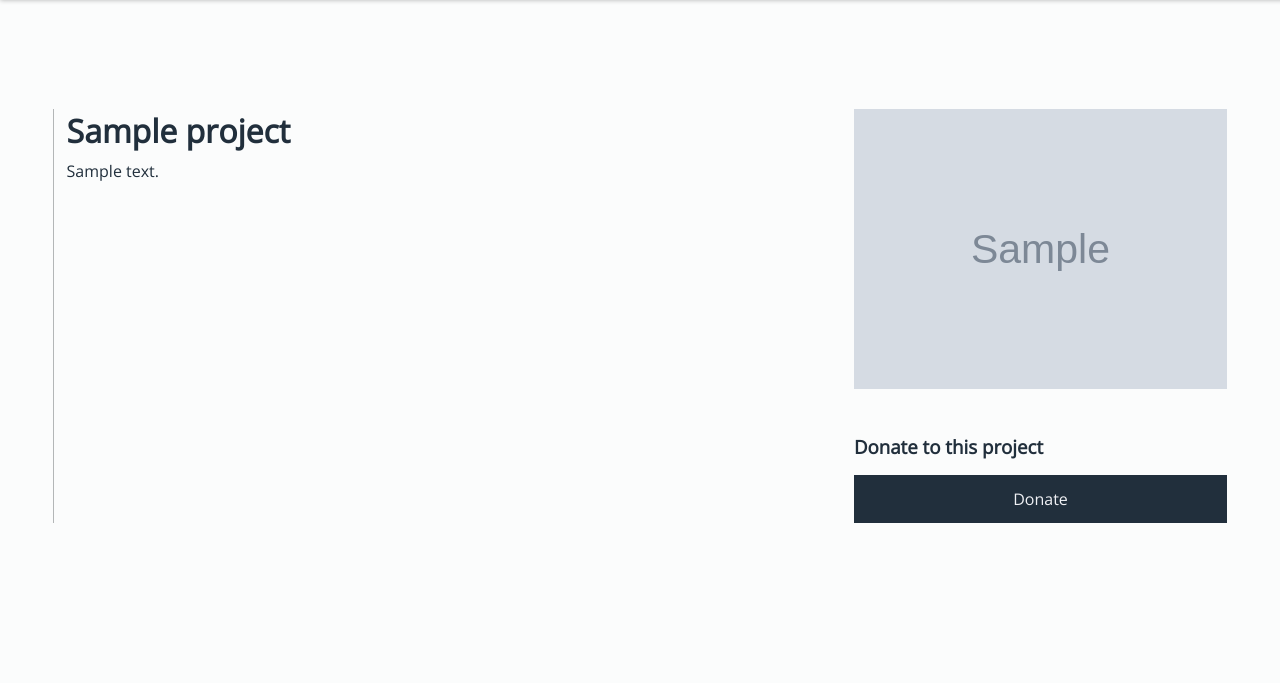
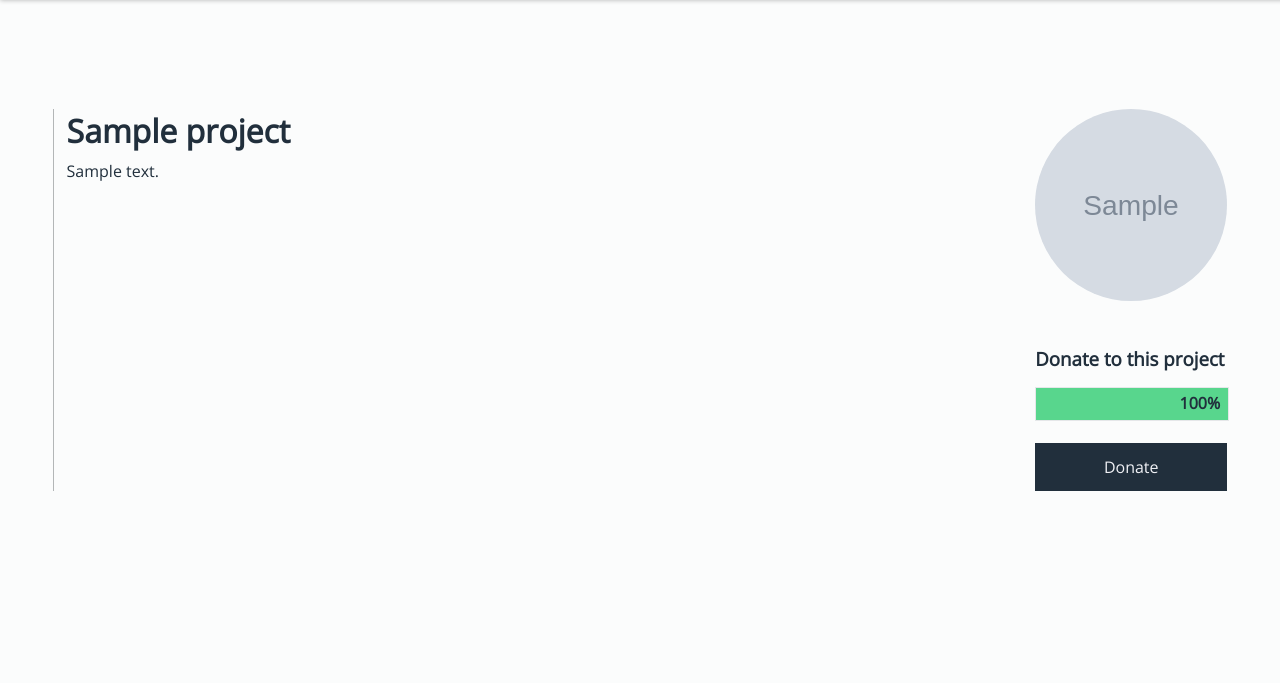
Before and after one commit to JonasStasseyns/werkstuk-webdevelopment-2-EK2, a Laravel app: page /projects/1 in a window 1280 px wide. Shown: the part 59-742 px from the top of the page. Run offline with Laravel 8, Linux system fonts and the light colour scheme; tables that the repository leaves empty hold one stand-in row (values such as "Sample post"); grey boxes marked "Sample" are stand-in pictures; data that the repository does not hold is empty.

Commit message:
feedback fixes

```diff
--- a/werkstuk-EK2/app/Http/Controllers/DonationsController.php
+++ b/werkstuk-EK2/app/Http/Controllers/DonationsController.php
@@ -3,12 +3,13 @@
 namespace App\Http\Controllers;
 
 use Illuminate\Http\Request;
+use Illuminate\Support\Facades\Auth;
 use Illuminate\Support\Facades\DB;
 
 class DonationsController extends Controller
 {
     public function index($id) {
         $project = DB::table('projects')->where('id', $id)->first();
-        dd($project);
+        return view('donate', compact('project'));
     }
 }
--- a/werkstuk-EK2/app/Http/Controllers/ProjectsController.php
+++ b/werkstuk-EK2/app/Http/Controllers/ProjectsController.php
@@ -11,7 +11,7 @@
     //
 
     public function index() {
-         $projects = Project::paginate(10);
+         $projects = Project::paginate(9);
 
          return view('projects.index', compact('projects'));
     }
@@ -38,7 +38,9 @@
 
         $project = new Project;
         $project->title = request('title');
+        $project->target = request('target');
         $project->description = request('description');
+        $project->content = request('content');
         $project->image = request()->image->store('uploads', 'public');
         $project->user = request('user');
         $project->save();
--- a/werkstuk-EK2/database/factories/ProjectFactory.php
+++ b/werkstuk-EK2/database/factories/ProjectFactory.php
@@ -12,5 +12,7 @@
         'content' => nl2br($faker->paragraphs(rand(5, 10), true)),
         'image' => $faker->imageUrl($width = 640, $height = 480),
         'user' => $faker->numberBetween(0, 1000),
+        'current' => $faker->numberBetween(0, 1000),
+        'target' => $faker->numberBetween(0, 1000),
     ];
 });
--- a/werkstuk-EK2/resources/sass/app.sass
+++ b/werkstuk-EK2/resources/sass/app.sass
@@ -15,6 +15,7 @@
 @import 'pages/contact'
 @import 'partials/donate'
 @import 'pages/detail'
+@import 'pages/donate'
 
 *
   color: #212F3C
--- /dev/null
+++ b/werkstuk-EK2/resources/sass/pages/_donate.sass
@@ -0,0 +1,28 @@
+.progress-parent
+  margin-top: 2vh
+  width: 100%
+  height: 4vh
+  border: 1px solid #E5E7E9
+
+.progress
+  background-color: #58D68D
+  height: 100%
+  padding-top: 0.5vh
+  padding-right: 1vh
+  box-sizing: border-box
+  text-align: right
+
+.donate-benefits-ul
+  min-height: 10vh
+
+.funding-status
+  display: flex
+  justify-content: space-between
+  padding: 5vh 0
+
+.your-credits
+  //background-color: red
+
+.progress-container
+  min-width: 50vw
+  //background-color: blue
--- a/werkstuk-EK2/resources/sass/pages/credits.sass
+++ b/werkstuk-EK2/resources/sass/pages/credits.sass
@@ -5,6 +5,10 @@
 
 .purchase-credits-option-container
   margin: 3vh 0
+  width: 20%
+  padding: 2vw
+  border-left: 1px solid #E5E7E9
+  border-right: 1px solid #E5E7E9
 
 .save-amount
   color: #58D68D
@@ -23,3 +27,6 @@
   border: none
   margin-top: 3vh
   padding: 0.5vw 2vw
+
+.buy-credits
+  font-size: 1em
--- a/werkstuk-EK2/resources/views/account.blade.php
+++ b/werkstuk-EK2/resources/views/account.blade.php
@@ -3,8 +3,8 @@
 @section('content')
     <div class="account-info-panel">
         <div class="account-info-image-container">
-            {{--<img class="account-image" src="{{asset('storage/'.auth()->user()->image)}}">--}}
-            <img class="account-image" src="{{auth()->user()->image}}">
+            <img class="account-image" src="{{asset('storage/'.auth()->user()->image)}}">
+            {{--<img class="account-image" src="{{auth()->user()->image}}">--}}
             <form action="/account" method="post" enctype="multipart/form-data">
                 {{csrf_field()}}
                 <input class="update-image-incput" type="file" name="image" placeholder="change picture" id="image">
--- a/werkstuk-EK2/resources/views/partials/nav.blade.php
+++ b/werkstuk-EK2/resources/views/partials/nav.blade.php
@@ -6,7 +6,7 @@
 
         <!-- If user is logged in show create projects link -->
         @if (Auth::check())
-            <li><a href="/projects/create">create project</a></li>
+            <li><a href="/create-project">create project</a></li>
         @endif
         <li class="nav-item">
             <a class="nav-link" href="/contact">contact</a>
--- a/werkstuk-EK2/resources/views/projects/detail.blade.php
+++ b/werkstuk-EK2/resources/views/projects/detail.blade.php
@@ -7,9 +7,13 @@
             <p class="featured-text detail-content">{!! $project->content !!}</p>
         </div>
         <div class="right">
-            <img class="featured-img" src="{{$project->image}}">
+            {{--<img class="featured-img" src="{{$project->image}}">--}}
+            <img class="account-image" src="{{asset('storage/'.$project->image)}}">
             <div class="donate-container">
                 <h3>Donate to this project</h3>
+                <div class="progress-parent">
+                    <div class="progress" style="width: {{$project->current/$project->target*100}}%;"><strong>{{round($project->current/$project->target*100)}}%</strong></div>
+                </div><br>
                 <a href="/donate/{{$project->id}}"><button class="donate-submit">Donate</button></a>
             </div>
         </div>
--- a/werkstuk-EK2/routes/web.php
+++ b/werkstuk-EK2/routes/web.php
@@ -14,7 +14,7 @@
 Route::get('/', 'ProjectsController@homepage');
 Route::get('/projects', 'ProjectsController@index');
 Route::get('/projects/{id}', ['uses' =>'ProjectsController@detail']);
-Route::get('/projects/create', 'ProjectsController@create');
+Route::get('/create-project', 'ProjectsController@create');
 Route::post('/projects/', 'ProjectsController@store');
 Auth::routes();
 
```
Also changed, not shown: werkstuk-EK2/resources/views/donate.blade.php (added, +53 -0 lines), werkstuk-EK2/resources/views/projects/create.blade.php (+8 -2 lines), werkstuk-EK2/database/migrations/2019_08_10_132542_create_projects_table.php, werkstuk-EK2/public/css/app.css.
